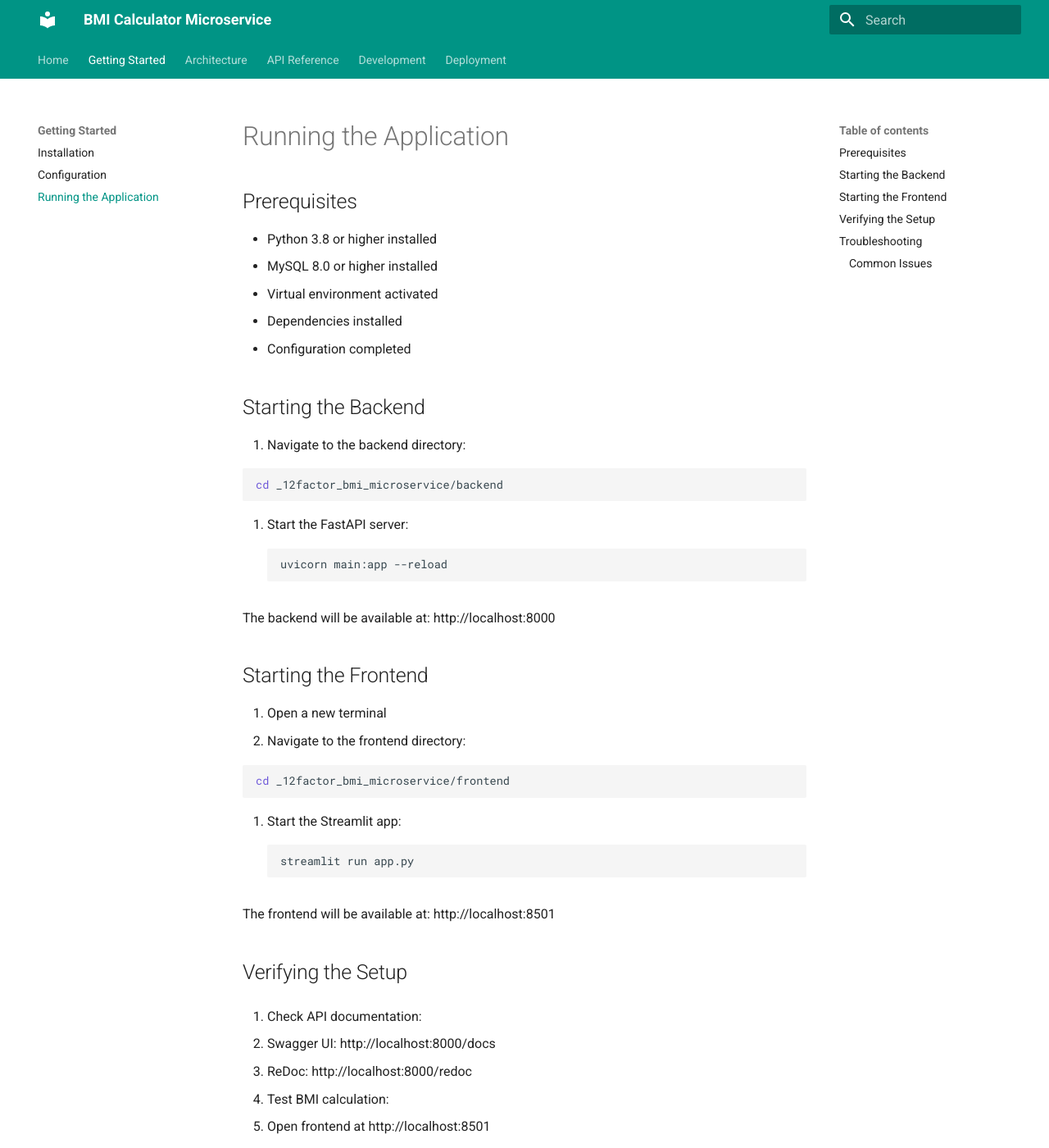
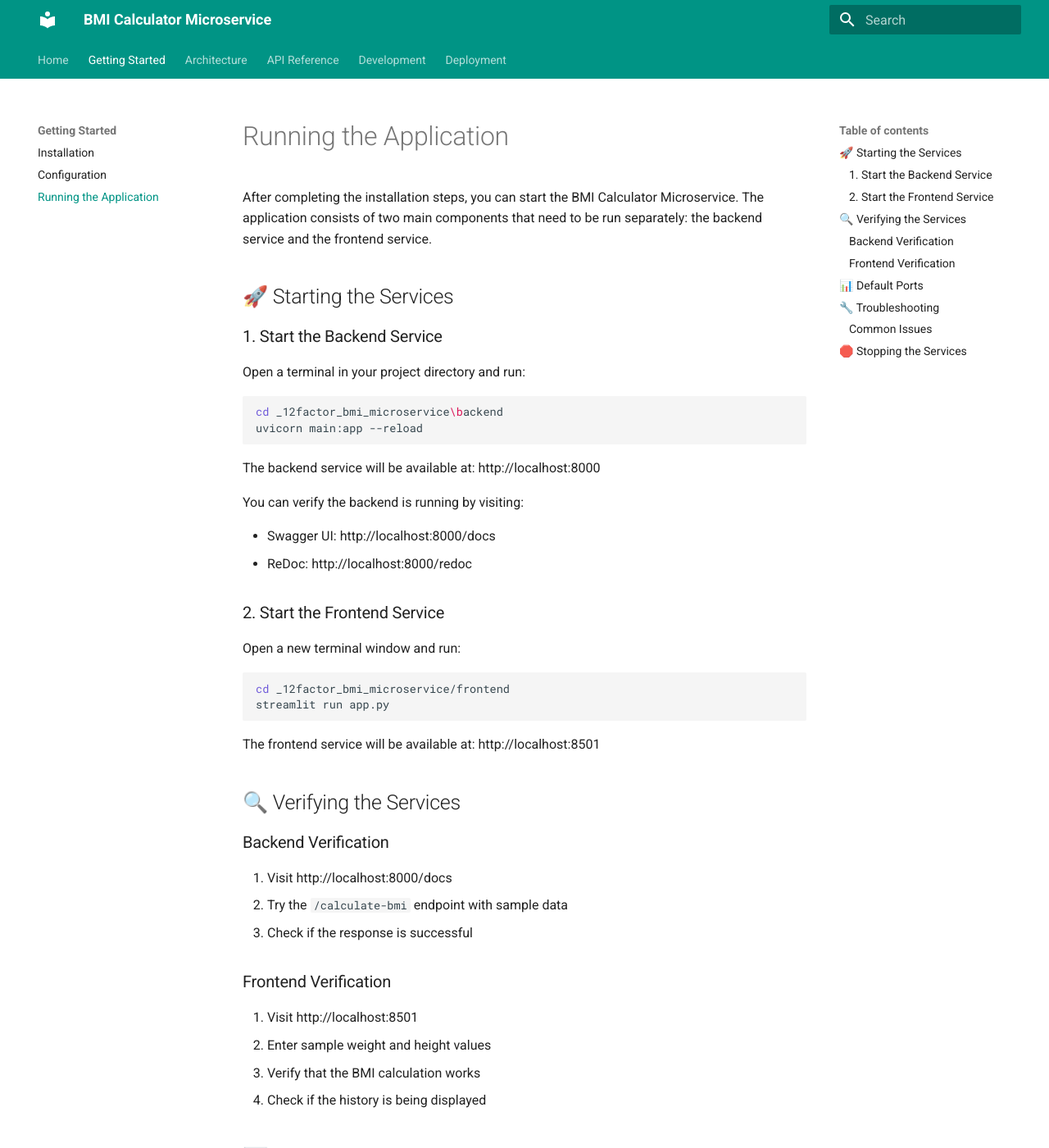
Before and after one commit to pravatn01/12factor-bmi-microservice, an MkDocs documentation site: the page built from docs/docs/getting-started/running.md, in a window 1280 px wide and 1400 px high. Shown: the whole window at 82% size. Built offline with MkDocs 1.6.1 and Material for MkDocs 9.7.7, drawn with Linux system fonts in a browser that asks for light colours; some of the changed text lies outside the part shown.

````diff
--- a/docs/docs/getting-started/running.md
+++ b/docs/docs/getting-started/running.md
@@ -1,79 +1,101 @@
 # Running the Application
 
-## Prerequisites
+After completing the installation steps, you can start the BMI Calculator Microservice. The application consists of two main components that need to be run separately: the backend service and the frontend service.
 
-- Python 3.8 or higher installed
-- MySQL 8.0 or higher installed
-- Virtual environment activated
-- Dependencies installed
-- Configuration completed
+## 🚀 Starting the Services
 
-## Starting the Backend
+### 1. Start the Backend Service
 
-1. Navigate to the backend directory:
+Open a terminal in your project directory and run:
 
-   ```bash
-   cd _12factor_bmi_microservice/backend
-   ```
+```bash
+cd _12factor_bmi_microservice\backend
+uvicorn main:app --reload
+```
 
-2. Start the FastAPI server:
-   ```bash
-   uvicorn main:app --reload
-   ```
+The backend service will be available at: http://localhost:8000
 
-The backend will be available at: http://localhost:8000
+You can verify the backend is running by visiting:
 
-## Starting the Frontend
+- Swagger UI: http://localhost:8000/docs
+- ReDoc: http://localhost:8000/redoc
 
-1. Open a new terminal
-2. Navigate to the frontend directory:
+### 2. Start the Frontend Service
 
-   ```bash
-   cd _12factor_bmi_microservice/frontend
-   ```
+Open a new terminal window and run:
 
-3. Start the Streamlit app:
-   ```bash
-   streamlit run app.py
-   ```
+```bash
+cd _12factor_bmi_microservice/frontend
+streamlit run app.py
+```
 
-The frontend will be available at: http://localhost:8501
+The frontend service will be available at: http://localhost:8501
 
-## Verifying the Setup
+## 🔍 Verifying the Services
 
-1. Check API documentation:
+### Backend Verification
 
-   - Swagger UI: http://localhost:8000/docs
-   - ReDoc: http://localhost:8000/redoc
+1. Visit http://localhost:8000/docs
+2. Try the `/calculate-bmi` endpoint with sample data
+3. Check if the response is successful
 
-2. Test BMI calculation:
-   - Open frontend at http://localhost:8501
-   - Enter sample height and weight
-   - Check calculation result
+### Frontend Verification
 
-## Troubleshooting
+1. Visit http://localhost:8501
+2. Enter sample weight and height values
+3. Verify that the BMI calculation works
+4. Check if the history is being displayed
+
+## 📊 Default Ports
+
+The services use the following default ports:
+
+- Backend (FastAPI): 8000
+- Frontend (Streamlit): 8501
+- Database (MySQL): 3306
+
+## 🔧 Troubleshooting
 
 ### Common Issues
 
-1. Port already in use:
+1. **Port Already in Use**
+
+   - Check if another process is using the required ports
+   - Kill the process or use different ports
 
    ```bash
-   # For backend
-   uvicorn main:app --reload --port 8001
+   # For backend, use a different port:
+   uvicorn main:app --reload --port 8080
 
-   # For frontend
+   # For frontend, use a different port:
    streamlit run app.py --server.port 8502
    ```
 
-2. Database connection issues:
+2. **Backend Connection Issues**
 
-   - Verify MySQL is running
-   - Check .env configuration
-   - Ensure database exists
+   - Verify the backend service is running
+   - Check the console for error messages
+   - Ensure the database is accessible
 
-3. Module not found errors:
-   - Activate virtual environment
-   - Reinstall dependencies:
-     ```bash
-     pip install -r requirements.txt
-     ```
+3. **Frontend Connection Issues**
+   - Verify the backend URL is correctly configured
+   - Check browser console for errors
+   - Clear browser cache if needed
+
+## 🛑 Stopping the Services
+
+To stop the services:
+
+1. For the frontend and backend services:
+
+   - Press `Ctrl+C` in their respective terminal windows
+
+2. To stop the MySQL service (if needed):
+
+   ```bash
+   # Windows
+   net stop mysql80
+
+   # Linux/MacOS
+   sudo service mysql stop
+   ```
````
Also changed, not shown: docs/docs/development/contributing.md (added, +123 -0 lines), docs/docs/getting-started/installation.md (+71 -65 lines), docs/docs/index.md (+116 -22 lines), README.md, 1 other file.
